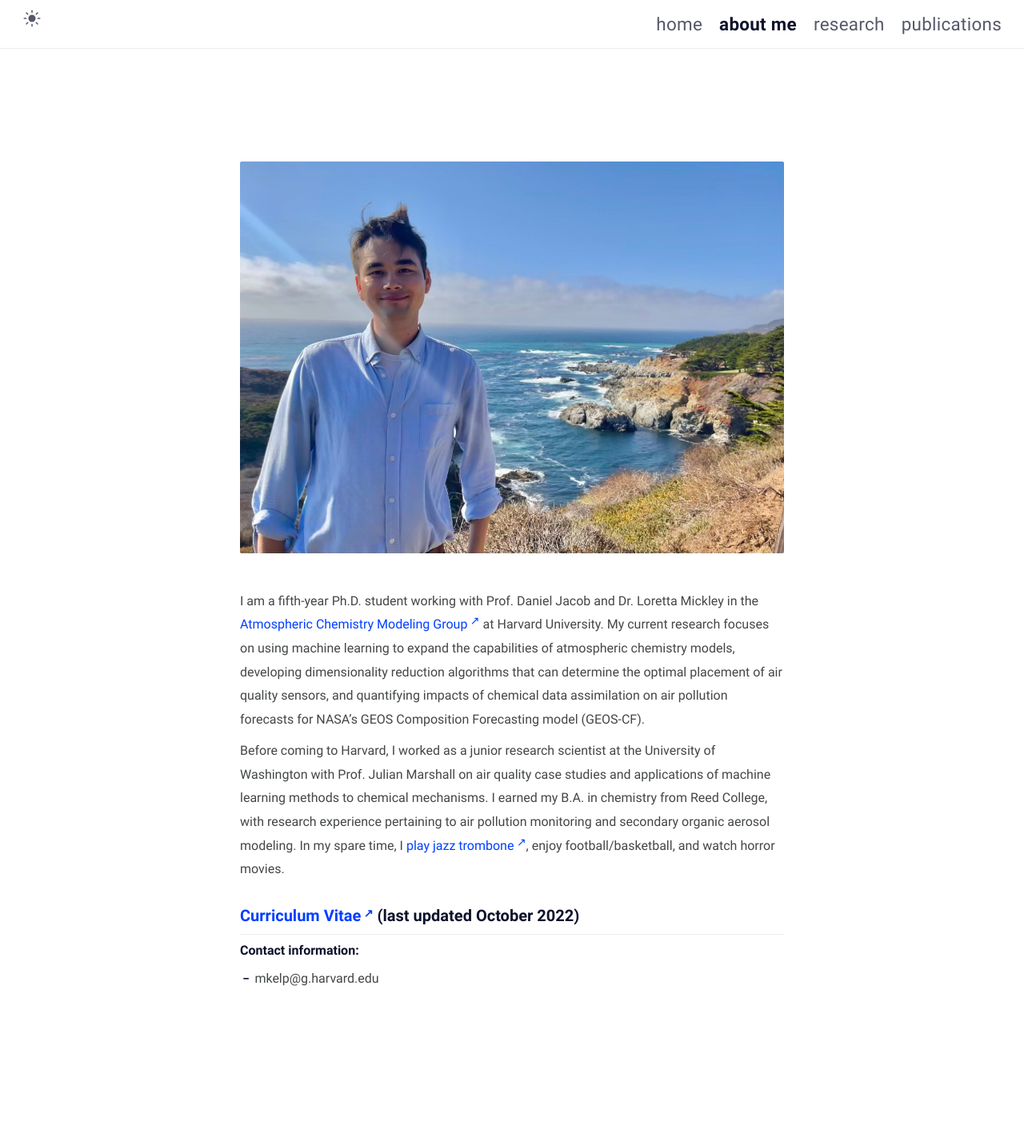
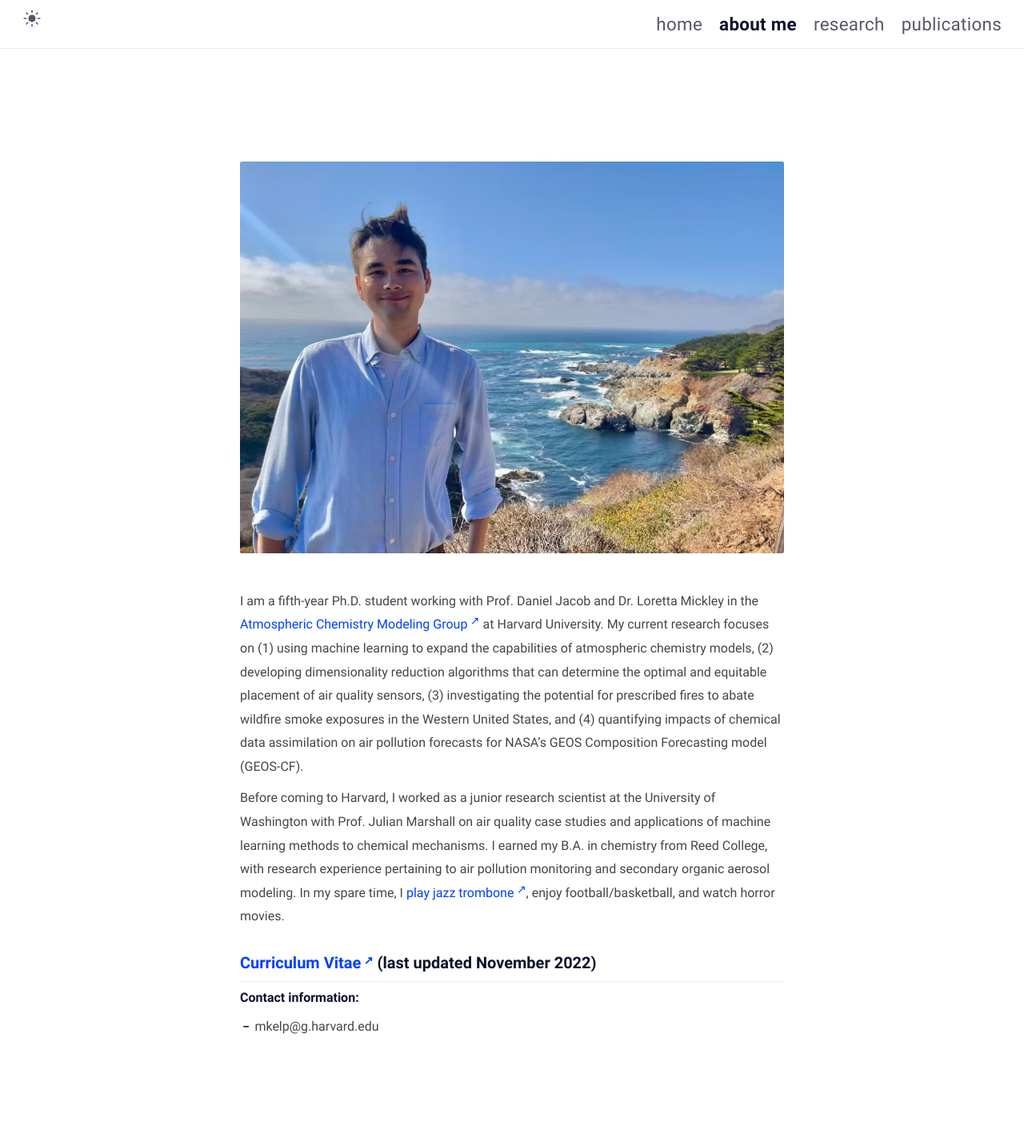
Before and after one commit to mkelp/mkelp.github.io, a Jekyll site: the page built from aboutMe.md, in a window 1280 px wide. Shown: the whole page at 80% size. Built offline with Jekyll 4.4.1, drawn with Linux system fonts in a browser that asks for light colours; before the commit the page ends 1368 px from its top, so only the background shows below that.

Commit message:
Nov commit2

```diff
--- a/_config.yml
+++ b/_config.yml
@@ -12,7 +12,7 @@ mode: light # default theme "dark" | "light"
 author:
   name: Makoto Kelp # author name
   bio:
-    "My research applies data-driven science to lift barriers in atmospheric chemistry modeling and to address disparities in air pollution monitoring."
+    "My research applies data-driven science to lift barriers in atmospheric chemistry modeling and to address disparities in air pollution monitoring and exposures."
 # PhD student @ Harvard University Earth and Planetary Sciences<br>
   username: mkelp # general username
   github: mkelp # github username
--- a/_includes/footer.html
+++ b/_includes/footer.html
@@ -3,7 +3,7 @@
   <!-- <a class="footer_item" href=https://scholar.google.com/citations?user=jW7E7XAAAAAJ&hl=en target="_blank" rel="noreferrer noopener"
     >Google Scholar</a> -->
 
-  <a class="footer_item" href="https://makotokelp.com/assets/mkelpCV_Oct2022.pdf" target="_blank" rel="noreferrer noopener">
+  <a class="footer_item" href="https://makotokelp.com/assets/mkelpCV_Nov2022.pdf" target="_blank" rel="noreferrer noopener">
     <img src="assets/img/icon.cv.svg" style=
     "height: 31px; margin-left: 12px" class="social-icon"></a>
 
--- a/aboutMe.md
+++ b/aboutMe.md
@@ -13,12 +13,12 @@ comments: false
 <br />
 
 
-I am a fifth-year Ph.D. student working with Prof. Daniel Jacob and Dr. Loretta Mickley in the [Atmospheric Chemistry Modeling Group](https://acmg.seas.harvard.edu/){:target="_blank"} at Harvard University. My current research focuses on using machine learning to expand the capabilities of atmospheric chemistry models, developing dimensionality reduction algorithms that can determine the optimal placement of air quality sensors, and quantifying impacts of chemical data assimilation on air pollution forecasts for NASA's GEOS Composition Forecasting model (GEOS-CF).
+I am a fifth-year Ph.D. student working with Prof. Daniel Jacob and Dr. Loretta Mickley in the [Atmospheric Chemistry Modeling Group](https://acmg.seas.harvard.edu/){:target="_blank"} at Harvard University. My current research focuses on (1) using machine learning to expand the capabilities of atmospheric chemistry models, (2) developing dimensionality reduction algorithms that can determine the optimal and equitable placement of air quality sensors, (3) investigating the potential for prescribed fires to abate wildfire smoke exposures in the Western United States, and (4) quantifying impacts of chemical data assimilation on air pollution forecasts for NASA's GEOS Composition Forecasting model (GEOS-CF).
 
 Before coming to Harvard, I worked as a junior research scientist at the University of Washington with Prof. Julian Marshall on air quality case studies and applications of machine learning methods to chemical mechanisms. I earned my B.A. in chemistry from Reed College, with research experience pertaining to air pollution monitoring and secondary organic aerosol modeling. In my spare time, I [play jazz trombone](https://soundcloud.com/philosophytalk/it-dont-mean-a-thing-from-your-lying-eyes-112915){:target="_blank"}, enjoy football/basketball, and watch horror movies.
 
 
-### [Curriculum Vitae]({{ site.url }}/assets/mkelpCV_Oct2022.pdf){:target="_blank"} (last updated October 2022)
+### [Curriculum Vitae]({{ site.url }}/assets/mkelpCV_Nov2022.pdf){:target="_blank"} (last updated November 2022)
 
 
 **Contact information:**
```
Also changed, not shown: publications.md (+1 -1 lines), 1 other file.
